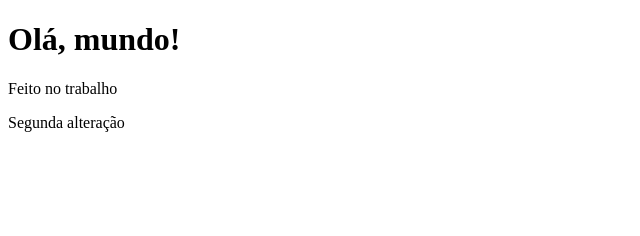
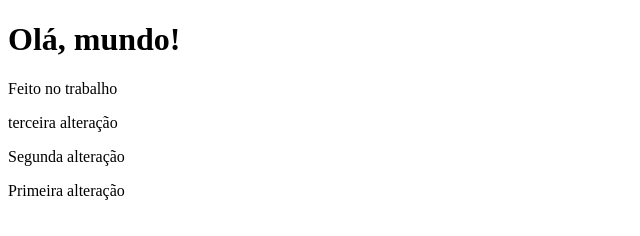
Before and after one commit to Arthuralann/1commit, a plain HTML site: page index.html in a window 1280 px wide. Shown: the whole page, without its empty margins (0-640 px from the left). Drawn offline with Linux system fonts and the light colour scheme.

Commit message:
mais um commit

```diff
--- a/index.html
+++ b/index.html
@@ -9,7 +9,9 @@
 
         <h1>Olá, mundo!</h1>
         <p>Feito no trabalho</p>
+        <p> terceira alteração</p>
         <p>Segunda alteração</p>
+        <p>Primeira alteração</p>
 
 </body>
 </html>
```
Also changed, not shown: 1 other file.
